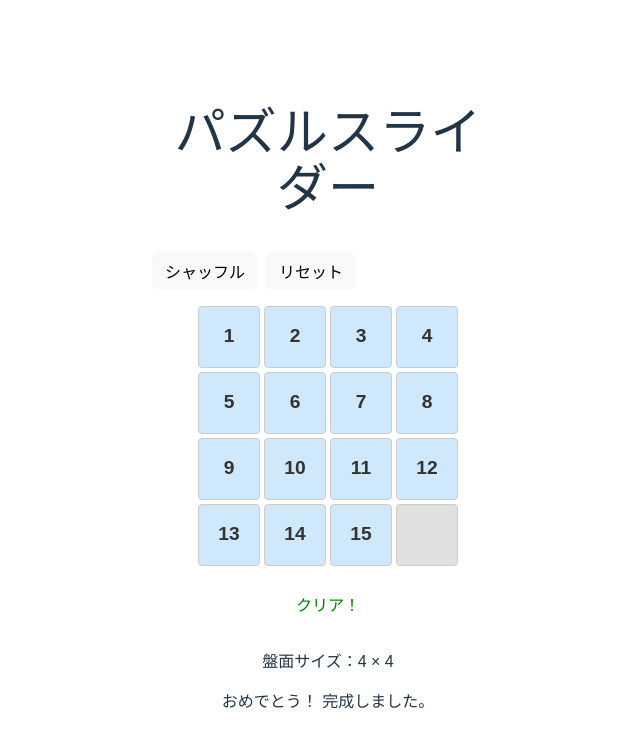
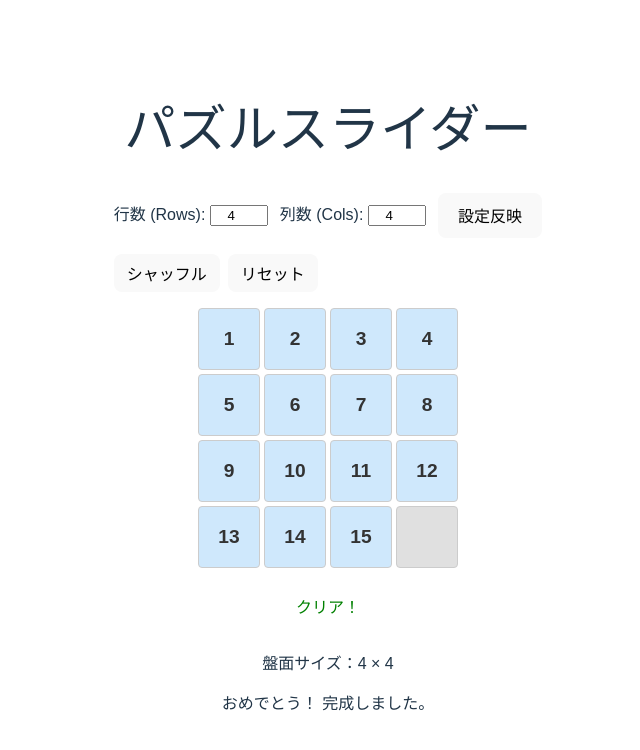
Before and after one commit to tako-chan0511/slidepuzzle, a Vue app: page / in a window 1280 px wide. Shown: the top 750 px of the page, without its empty margins (312-952 px from the left). Built offline with nearby package versions, Linux system fonts and the light colour scheme.

Commit message:
N*M対応

```diff
--- a/src/App.vue
+++ b/src/App.vue
@@ -3,46 +3,124 @@
   <div id="app">
     <h1>パズルスライダー</h1>
 
+    <!-- サイズ設定フォーム -->
+    <div class="size-form">
+      <label>
+        行数 (Rows):
+        <input
+          type="number"
+          v-model.number="rowsInput"
+          min="2"
+          max="10"
+          @change="clearError"
+        />
+      </label>
+      <label>
+        列数 (Cols):
+        <input
+          type="number"
+          v-model.number="colsInput"
+          min="2"
+          max="10"
+          @change="clearError"
+        />
+      </label>
+      <button @click="initializePuzzle">設定反映</button>
+      <p v-if="errorMsg" class="error">{{ errorMsg }}</p>
+    </div>
+
     <!-- 操作パネルに shuffle/reset のメソッドを渡す -->
     <PuzzleControls
-      @shuffle-requested="shuffleTiles"
-      @reset-requested="resetBoard"
+      @shuffle-requested="puzzle.shuffleTiles()"
+      @reset-requested="puzzle.initTiles()"
     />
 
-    <!-- 盤面には tiles, size, moveTile, isSolved を渡す -->
+    <!-- 盤面には currentRows, currentCols, tiles, moveTile, isSolved を渡す -->
     <PuzzleBoard
-      :size="size"
-      :tiles="tiles"
-      :moveTile="moveTile"
-      :isSolved="isSolved"
+      :rows="currentRows"
+      :cols="currentCols"
+      :tiles="puzzle.tiles.value"
+      :moveTile="puzzle.moveTile"
+      :isSolved="puzzle.isSolved.value"
     />
 
     <!-- クリアメッセージ -->
     <div class="status-bar">
-      <p>盤面サイズ：{{ size }} × {{ size }}</p>
-      <p v-if="isSolved">おめでとう！ 完成しました。</p>
+      <p>盤面サイズ：{{ currentRows }} × {{ currentCols }}</p>
+      <p v-if="puzzle.isSolved.value">おめでとう！ 完成しました。</p>
     </div>
   </div>
 </template>
 
 <script lang="ts" setup>
+import { ref } from "vue";
 import { usePuzzle } from "@/composables/usePuzzle";
 import PuzzleControls from "@/components/PuzzleControls.vue";
 import PuzzleBoard from "@/components/PuzzleBoard.vue";
 
-// ここで１回だけ usePuzzle を呼び出し、同じ状態を子コンポーネントに渡す
-const { size, tiles, shuffleTiles, initTiles: resetBoard, moveTile, isSolved } =
-  usePuzzle(/* デフォルトサイズ 4 */);
+// 入力フォーム用（途中変更では盤面に反映しない）
+const rowsInput = ref<number>(4);
+const colsInput = ref<number>(4);
+const errorMsg = ref<string>("");
+
+// 現在の盤面サイズ（「設定反映」ボタンでこちらを更新）
+const currentRows = ref<number>(4);
+const currentCols = ref<number>(4);
+
+// 最初に 4×4 でパズルを生成
+let puzzle = usePuzzle(currentRows.value, currentCols.value);
+
+/** エラーメッセージをクリア */
+function clearError() {
+  errorMsg.value = "";
+}
+
+/** 「設定反映」ボタンを押したときだけ盤面サイズを更新し、パズルを再生成 */
+function initializePuzzle() {
+  if (
+    !Number.isInteger(rowsInput.value) ||
+    !Number.isInteger(colsInput.value) ||
+    rowsInput.value < 2 ||
+    colsInput.value < 2 ||
+    rowsInput.value > 10 ||
+    colsInput.value > 10
+  ) {
+    errorMsg.value = "行数・列数は 2 ～ 10 の整数にしてください。";
+    return;
+  }
+  currentRows.value = rowsInput.value;
+  currentCols.value = colsInput.value;
+  puzzle = usePuzzle(currentRows.value, currentCols.value);
+}
 </script>
 
 <style>
 #app {
-  max-width: 400px;
+  max-width: 500px;
   margin: 0 auto;
   padding: 24px;
   text-align: center;
   font-family: Arial, sans-serif;
 }
+
+.size-form {
+  display: flex;
+  gap: 12px;
+  align-items: center;
+  justify-content: center;
+  margin-bottom: 16px;
+}
+
+.size-form input {
+  width: 50px;
+  text-align: center;
+}
+
+.error {
+  color: red;
+  margin-top: 8px;
+}
+
 .status-bar {
   margin-top: 16px;
 }
--- a/src/components/PuzzleBoard.vue
+++ b/src/components/PuzzleBoard.vue
@@ -4,8 +4,8 @@
     <div
       class="board-grid"
       :style="{
-        gridTemplateColumns: `repeat(${size}, 1fr)`,
-        gridTemplateRows: `repeat(${size}, 1fr)`,
+        gridTemplateColumns: `repeat(${cols}, 1fr)`,
+        gridTemplateRows: `repeat(${rows}, 1fr)`,
       }"
     >
       <PuzzleTile
@@ -24,15 +24,14 @@ import { defineProps } from "vue";
 import PuzzleTile from "./PuzzleTile.vue";
 import type { Tile } from "@/types";
 
-// Props の型を定義
 const props = defineProps<{
-  size: number;
+  rows: number;
+  cols: number;
   tiles: Tile[];
   moveTile: (tile: Tile) => void;
   isSolved: boolean;
 }>();
 
-/** タイル押下時 は props.moveTile を呼ぶ */
 function handleTileClick(tile: Tile) {
   props.moveTile(tile);
 }
```
Also changed, not shown: src/composables/usePuzzle.ts (+51 -49 lines).
